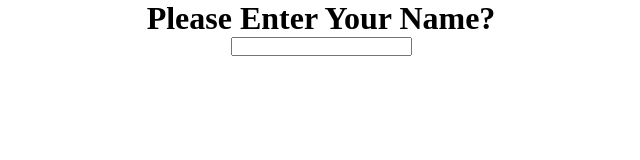
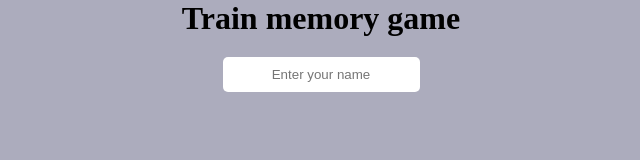
Before and after one commit to WebAhead7/memory-game, a plain HTML site: page src/userinput.html in a window 1280 px wide. Shown: the whole page, without its empty margins (319-959 px from the left). Drawn offline with Linux system fonts and the light colour scheme.

Commit message:
added style

```diff
--- a/src/userinput.css
+++ b/src/userinput.css
@@ -3,10 +3,17 @@
   margin: 0;
 }
 
+body {
+  background: rgb(172, 172, 189);
+}
+
 input {
   display: block;
-  margin: 0 auto;
+  margin: 20px auto;
+  padding: 10px;
   text-align: center;
+  border-radius: 5px;
+  border: none;
 }
 
 h1 {
@@ -22,4 +29,11 @@ li {
 
 li {
   border: solid 2px;
+  margin: 5px 0;
+  border-radius: 5px;
 }
+
+.container {
+  width: 50%;
+  margin: 0 auto;
+}
--- a/src/userinput.html
+++ b/src/userinput.html
@@ -7,9 +7,12 @@
     <link rel="stylesheet" href="userinput.css" />
   </head>
   <body>
-    <h1>Please Enter Your Name?</h1>
-    <input type="text" />
+    <div class="container">
+      <h1>Train memory game</h1>
+      <input type="text" placeholder="Enter your name" />
+    </div>
     <!-- <audio autoplay="false" src="https://www.mboxdrive.com/Pokemon.mp3"></audio> -->
     <script src="userinput.js"></script>
+    <!-- <script src="test.js"></script> -->
   </body>
 </html>
--- a/src/userinput.js
+++ b/src/userinput.js
@@ -6,13 +6,21 @@ class UserInput {
   clearGameHistory() {
     localStorage.clear();
   }
+
+  getLogArr() {
+    return JSON.parse(window.localStorage.getItem("logArr"));
+  }
+  setLogArr(newLogArr) {
+    window.localStorage.setItem("logArr", JSON.stringify(newLogArr));
+  }
+
   makeList() {
-    if (!window.localStorage.getItem("logArr")) {
-      window.localStorage.setItem("logArr", JSON.stringify([]));
+    if (!this.getLogArr()) {
+      this.setLogArr([]);
     }
     const list = document.createElement("ul");
-    const logArr = JSON.parse(window.localStorage.getItem("logArr"));
-    logArr
+
+    this.getLogArr()
       .sort((playerOne, playerTwo) => {
         return playerOne.score > playerTwo.score ? -1 : 1;
       })
@@ -23,7 +31,7 @@ class UserInput {
         } \n score : ${player.score}`;
         list.appendChild(listElem);
       });
-    document.querySelector("body").appendChild(list);
+    document.querySelector(".container").appendChild(list);
   }
 
   listenToInput() {
@@ -33,17 +41,27 @@ class UserInput {
       (e) => {
         if (e.key === "Enter") {
           const name = input.value;
-          const logArr = JSON.parse(window.localStorage.getItem("logArr"));
+          this.player = name;
+          const logArr = this.getLogArr();
           logArr.push({ name: name, score: 4 });
-          window.localStorage.setItem("logArr", JSON.stringify(logArr));
+          this.setLogArr(logArr);
         }
       },
       false
     );
   }
+
+  validateName() {}
+
+  updatePlayerScore(score) {
+    const logArr = this.getLogArr();
+    const index = logArr.indexOf({ name: this.name, score: 0 });
+    logArr[index] = { ...logArr[index], score };
+    this.setLogArr(logArr);
+  }
 }
 
-new UserInput();
+const userInput = new UserInput();
 
 // muhammad adding audio:
 // window.addEventListener("load", (event) => {
```
